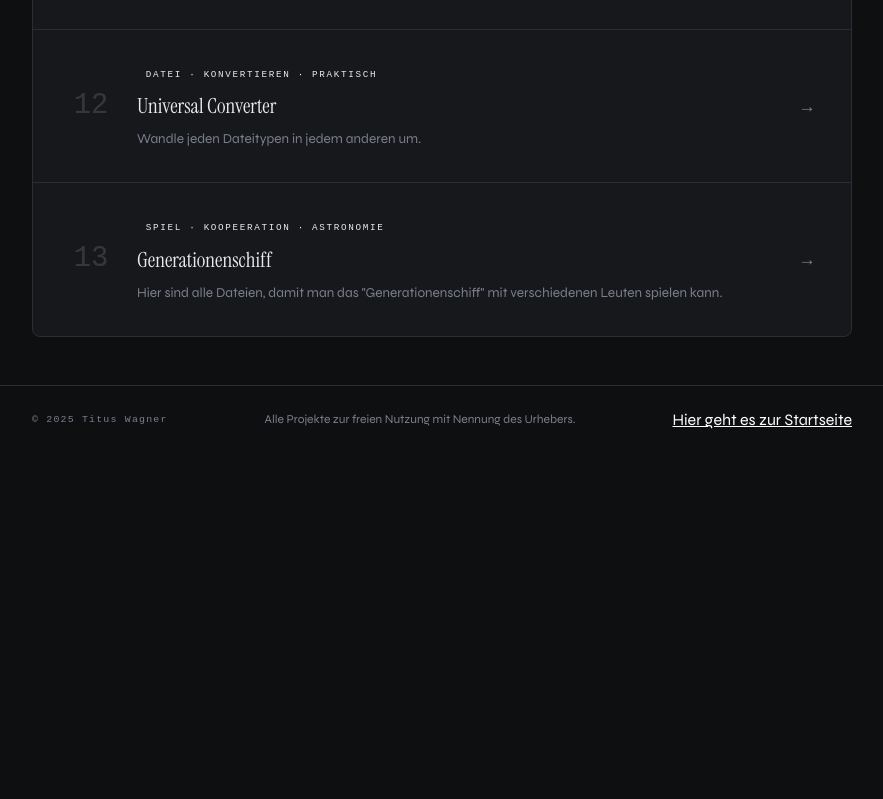
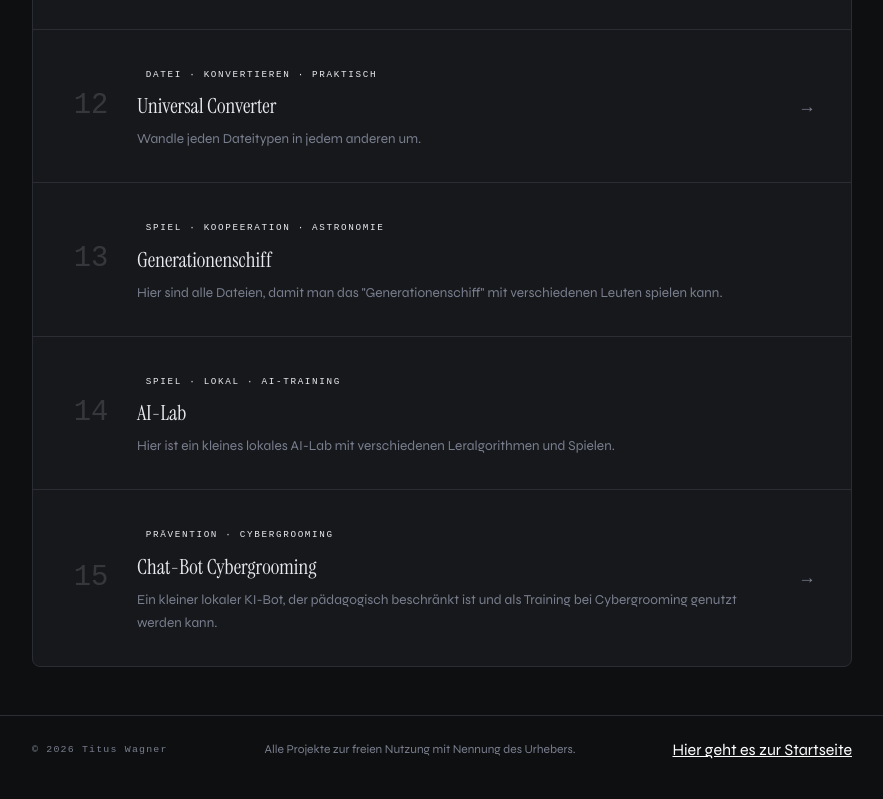
Before and after one commit to Talos-Val/project-data, a plain HTML site: page index.html in a window 1280 px wide. Shown: the part 2132-2931 px from the top of the page, without its empty margins (198-1081 px from the left). Before the commit the page ends 2601 px from the top, so only its background shows below. Drawn offline with Linux system fonts and the light colour scheme; a web font is replaced by a local one.

Commit message:
Update copyright year in footer to 2026

```diff
--- a/index.html
+++ b/index.html
@@ -792,13 +792,29 @@
           <div class="card-title">Generationenschiff</div>
           <p class="card-desc">Hier sind alle Dateien, damit man das "Generationenschiff" mit verschiedenen Leuten spielen kann.</p>
         </div>
+
+        <a class="card" href="https://talos-val.github.io/ai-lab" >
+        <span class="card-num">14</span>
+        <div class="card-body">
+          <span class="card-tag">Spiel · Lokal · AI-Training</span>
+          <div class="card-title">AI-Lab</div>
+          <p class="card-desc">Hier ist ein kleines lokales AI-Lab mit verschiedenen Leralgorithmen und Spielen.</p>
+        </div>
+
+        <a class="card" href="https://talos-val.github.io/cybergrooming-chat" >
+        <span class="card-num">15</span>
+        <div class="card-body">
+          <span class="card-tag">Prävention · Cybergrooming</span>
+          <div class="card-title">Chat-Bot Cybergrooming</div>
+          <p class="card-desc">Ein kleiner lokaler KI-Bot, der pädagogisch beschränkt ist und als Training bei Cybergrooming genutzt werden kann.</p>
+        </div>
         <span class="card-arrow">→</span>
       </a>
     </div>
   </main>
 
   <footer>
-    <span class="copyright" id="nl-trigger" role="link" tabindex="0">© 2025 Titus Wagner</span>
+    <span class="copyright" id="nl-trigger" role="link" tabindex="0">© 2026 Titus Wagner</span>
     <span class="footer-note">Alle Projekte zur freien Nutzung mit Nennung des Urhebers.</span>
     <a class="link" href="https://talos-val.github.io">Hier geht es zur Startseite</a>
   </footer>
```
